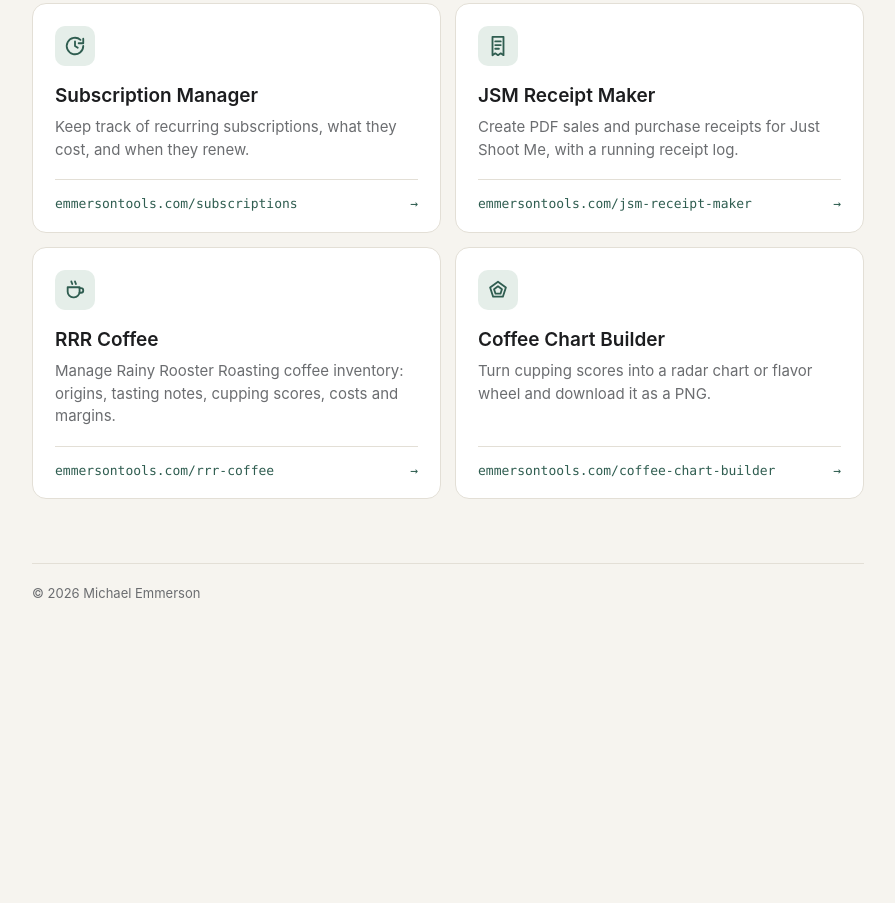
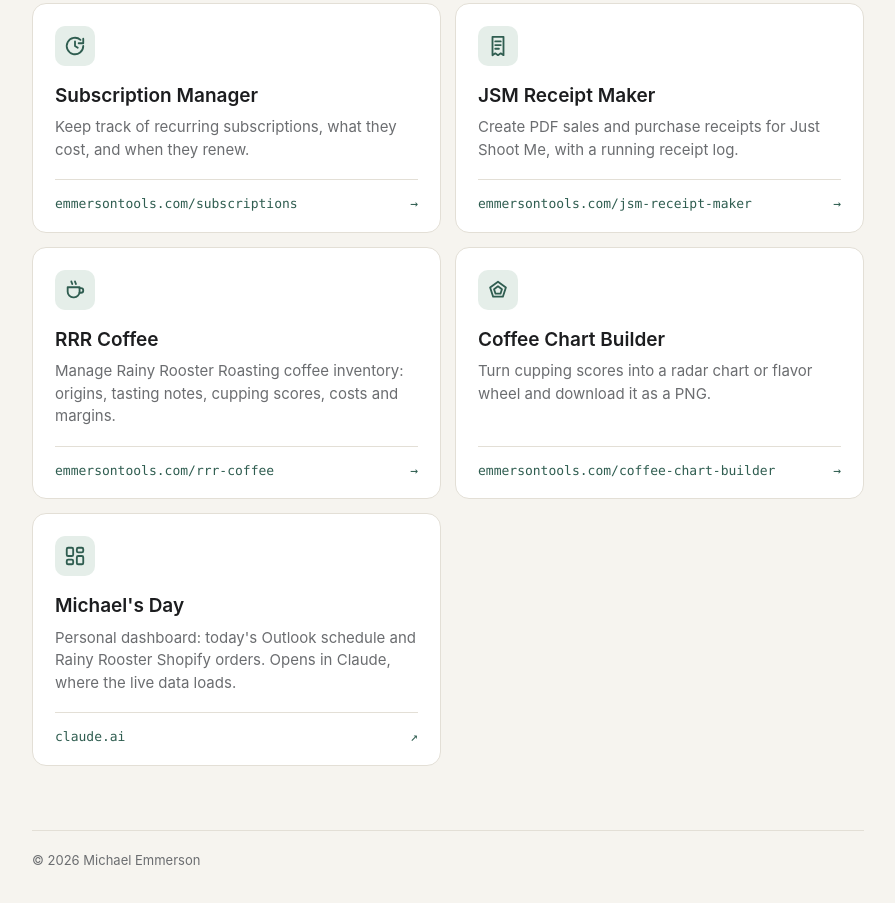
Before and after one commit to michael-emmerson/emmersontools, a website: page public/index.html in a window 1280 px wide. Shown: the part 311-1214 px from the top of the page, without its empty margins (192-1087 px from the left). Before the commit the page ends 963 px from the top, so only its background shows below. Drawn offline with Linux system fonts and the light colour scheme.

Commit message:
Link Michael's Day personal dashboard from the homepage
The dashboard stays on claude.ai because its Outlook and Shopify panels load through Claude's connectors.

Co-Authored-By: Claude Opus 5.5 <noreply@anthropic.com>
Claude-Session: https://claude.ai/code/session_01C7wrRU8GDjZiX1hrbyqhfF

```diff
--- a/public/index.html
+++ b/public/index.html
@@ -150,6 +150,17 @@
             <span class="url">emmersontools.com/coffee-chart-builder <span class="arrow">→</span></span>
           </a>
         </li>
+        <li class="tool">
+          <!-- Lives on claude.ai: its Outlook and Shopify panels load through Claude's connectors, which only work there. -->
+          <a href="https://claude.ai/artifact/24BwLeGfc1jKAMGZ3NxtXp" target="_blank" rel="noopener">
+            <span class="icon" aria-hidden="true">
+              <svg viewBox="0 0 24 24" fill="none" stroke="currentColor" stroke-width="2" stroke-linecap="round" stroke-linejoin="round"><rect x="3" y="3" width="7" height="9" rx="1.5"/><rect x="14" y="3" width="7" height="5" rx="1.5"/><rect x="14" y="12" width="7" height="9" rx="1.5"/><rect x="3" y="16" width="7" height="5" rx="1.5"/></svg>
+            </span>
+            <h2>Michael's Day</h2>
+            <p>Personal dashboard: today's Outlook schedule and Rainy Rooster Shopify orders. Opens in Claude, where the live data loads.</p>
+            <span class="url">claude.ai <span class="arrow">↗</span></span>
+          </a>
+        </li>
       </ul>
     </main>
 
```
Also changed, not shown: README.md.
